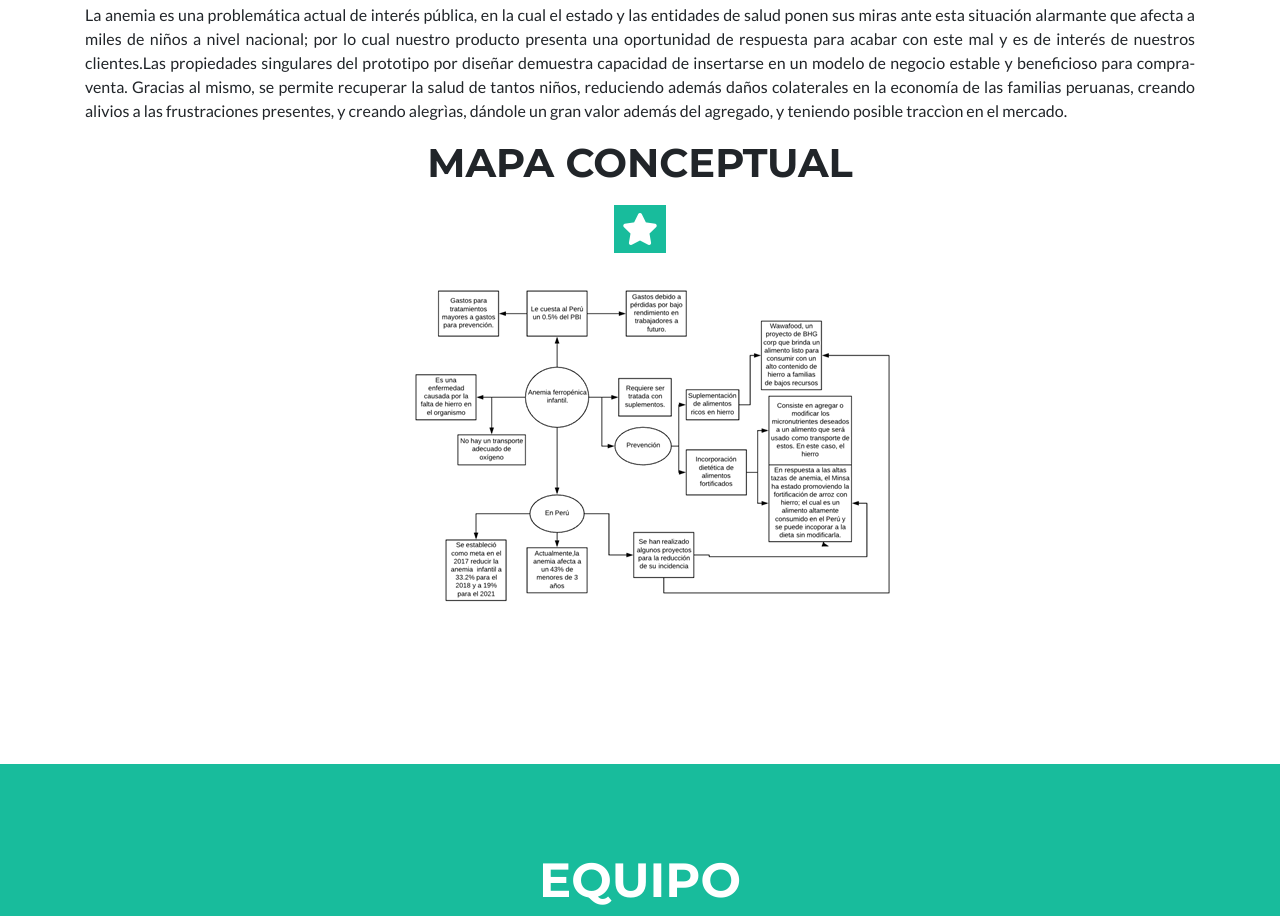
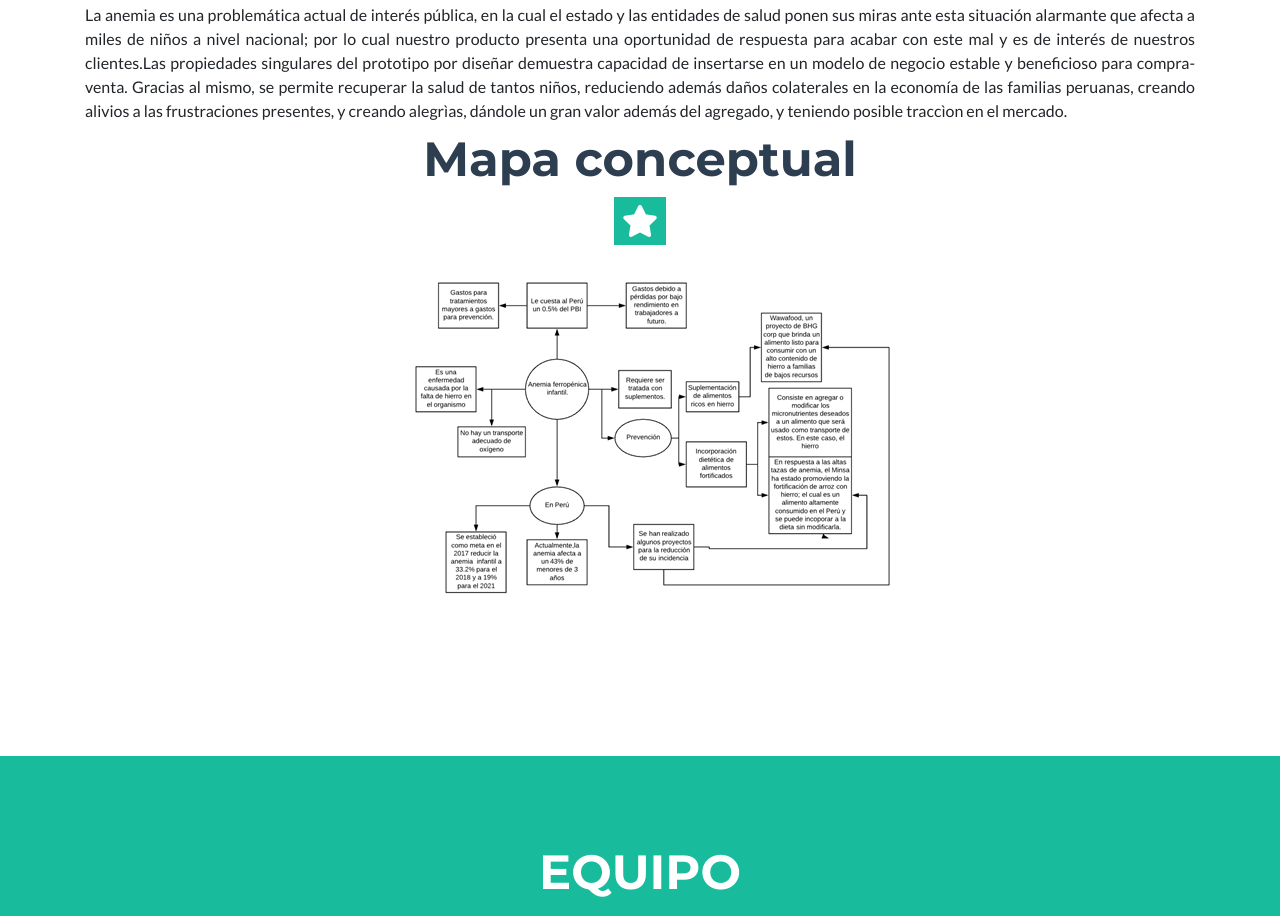
Before and after one commit to LuisRevilla23/GPI2911, a website: page index.html in a window 1280 px wide. Shown: the part 5669-6585 px from the top of the page. Drawn offline with nearby package versions, Linux system fonts and the light colour scheme.

Commit message:
Update index.html

```diff
--- a/index.html
+++ b/index.html
@@ -220,7 +220,7 @@
             <h1 class="text-center text-uppercase mb-0">Encaje producto-mercado</h1>
               <hr class="star-light">
                 <p class="mb-5"><p class="text-justify">La anemia es una problemática actual de interés pública, en la cual el estado y las entidades de salud ponen sus miras ante esta situación alarmante que afecta a miles de niños a nivel nacional; por lo cual nuestro producto presenta una oportunidad de respuesta para acabar con este mal y es de interés de nuestros clientes.Las propiedades singulares del prototipo por diseñar demuestra capacidad de insertarse en un modelo de negocio estable y beneficioso para compra-venta. Gracias al mismo, se permite recuperar la salud de tantos niños, reduciendo además daños colaterales en la economía de las familias peruanas, creando alivios a las frustraciones presentes, y creando alegrìas, dándole un gran valor además del agregado, y teniendo posible traccìon en el mercado.</p></p>
-            <h1 class="text-center text-uppercase mb-0">Mapa conceptual</h1>
+        <h2 class="text-center text uppercase text-secondary mb-0">Mapa conceptual</h2>
          <hr class="star-light">
            <img class="img-fluid mb-5 d-block mx-auto" src="img/mapaconceptual.PNG" alt="">
 
```
